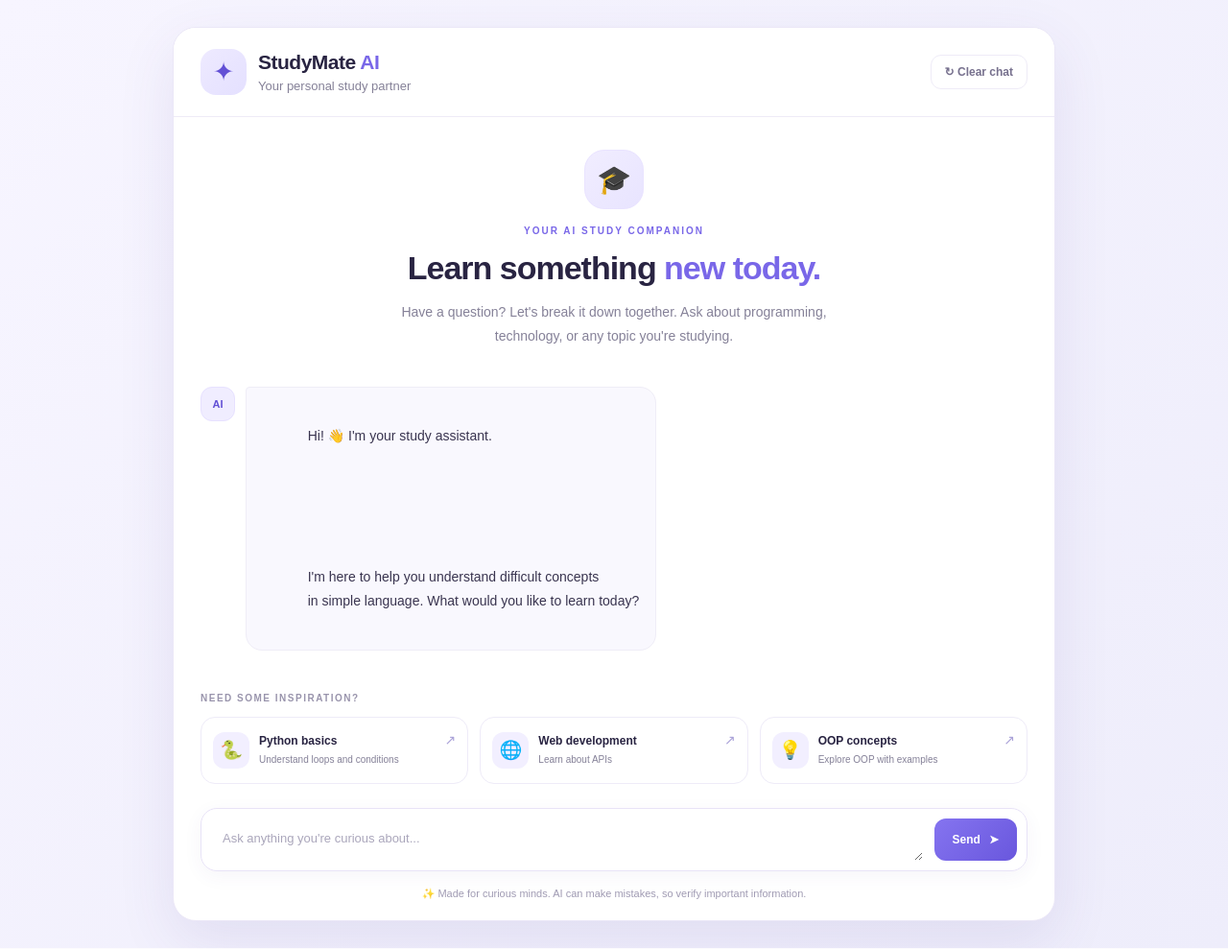
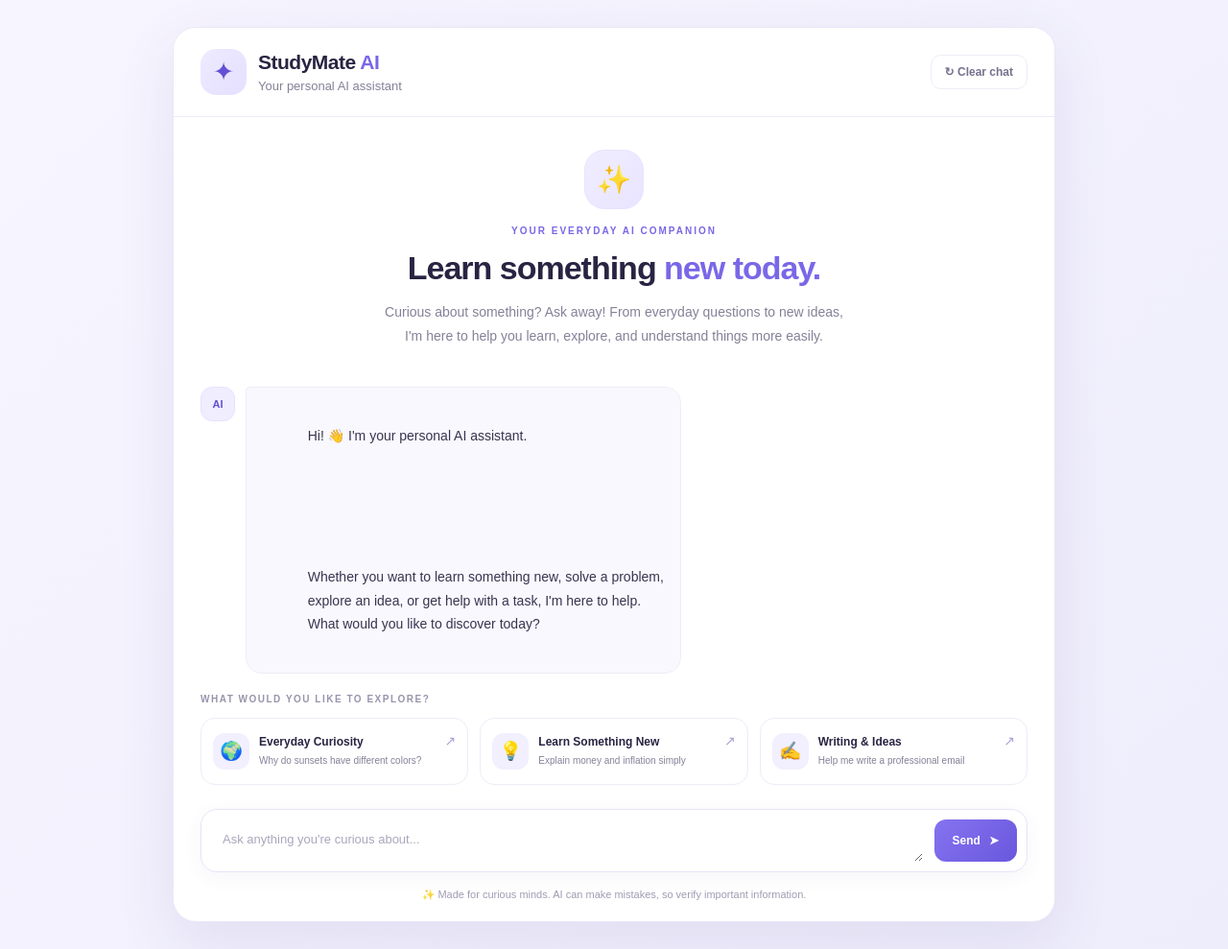
Before and after one commit to shivanitiwari279/-Studymate-AI, a Flask app: page / in a window 1280 px wide. Shown: the whole page at 96% size. Run offline with Flask 3, Linux system fonts and the light colour scheme.

Commit message:
Make StudyMate AI welcoming to everyone

```diff
--- a/templates/index.html
+++ b/templates/index.html
@@ -1,11 +1,10 @@
-
 <!DOCTYPE html>
 <html lang="en">
 <head>
   <meta charset="UTF-8">
   <meta name="viewport" content="width=device-width, initial-scale=1.0">
 
-  <title>StudyMate AI | Your Study Partner</title>
+  <title>StudyMate AI | Your Personal AI Assistant</title>
 
   <link rel="stylesheet"
     href="{{ url_for('static', filename='style.css') }}">
@@ -23,7 +22,7 @@
 
         <div class="brand-text">
           <h1>StudyMate <span>AI</span></h1>
-          <p>Your personal study partner</p>
+          <p>Your personal AI assistant</p>
         </div>
       </div>
 
@@ -38,15 +37,16 @@
     <section class="chat-area">
 
       <div class="welcome-section">
-        <div class="welcome-icon" aria-hidden="true">🎓</div>
+        <div class="welcome-icon" aria-hidden="true">✨</div>
 
-        <p class="welcome-label">YOUR AI STUDY COMPANION</p>
+        <p class="welcome-label">YOUR EVERYDAY AI COMPANION</p>
 
         <h2>Learn something <span>new today.</span></h2>
 
         <p class="welcome-description">
-          Have a question? Let's break it down together.
-          Ask about programming, technology, or any topic you're studying.
+          Curious about something? Ask away!
+          From everyday questions to new ideas, I'm here to help
+          you learn, explore, and understand things more easily.
         </p>
       </div>
 
@@ -58,12 +58,13 @@
           <div class="avatar">AI</div>
 
           <div class="bubble">
-            Hi! 👋 I'm your study assistant.
+            Hi! 👋 I'm your personal AI assistant.
 
             <br><br>
 
-            I'm here to help you understand difficult concepts
-            in simple language. What would you like to learn today?
+            Whether you want to learn something new, solve a problem,
+            explore an idea, or get help with a task, I'm here to help.
+            What would you like to discover today?
           </div>
 
         </div>
@@ -76,24 +77,15 @@
     <!-- Suggested Questions -->
     <section class="suggestion-section">
 
-      <p class="section-label">NEED SOME INSPIRATION?</p>
+      <p class="section-label">WHAT WOULD YOU LIKE TO EXPLORE?</p>
 
       <div class="suggestions" aria-label="Suggested questions">
 
         <button type="button" class="suggestion">
-          <span class="suggestion-icon">🐍</span>
+          <span class="suggestion-icon">🌍</span>
           <span>
-            <strong>Python basics</strong>
-            <small>Understand loops and conditions</small>
-          </span>
-          <span class="suggestion-arrow">↗</span>
-        </button>
-
-        <button type="button" class="suggestion">
-          <span class="suggestion-icon">🌐</span>
-          <span>
-            <strong>Web development</strong>
-            <small>Learn about APIs</small>
+            <strong>Everyday Curiosity</strong>
+            <small>Why do sunsets have different colors?</small>
           </span>
           <span class="suggestion-arrow">↗</span>
         </button>
@@ -101,8 +93,17 @@
         <button type="button" class="suggestion">
           <span class="suggestion-icon">💡</span>
           <span>
-            <strong>OOP concepts</strong>
-            <small>Explore OOP with examples</small>
+            <strong>Learn Something New</strong>
+            <small>Explain money and inflation simply</small>
+          </span>
+          <span class="suggestion-arrow">↗</span>
+        </button>
+
+        <button type="button" class="suggestion">
+          <span class="suggestion-icon">✍️</span>
+          <span>
+            <strong>Writing & Ideas</strong>
+            <small>Help me write a professional email</small>
           </span>
           <span class="suggestion-arrow">↗</span>
         </button>
```
